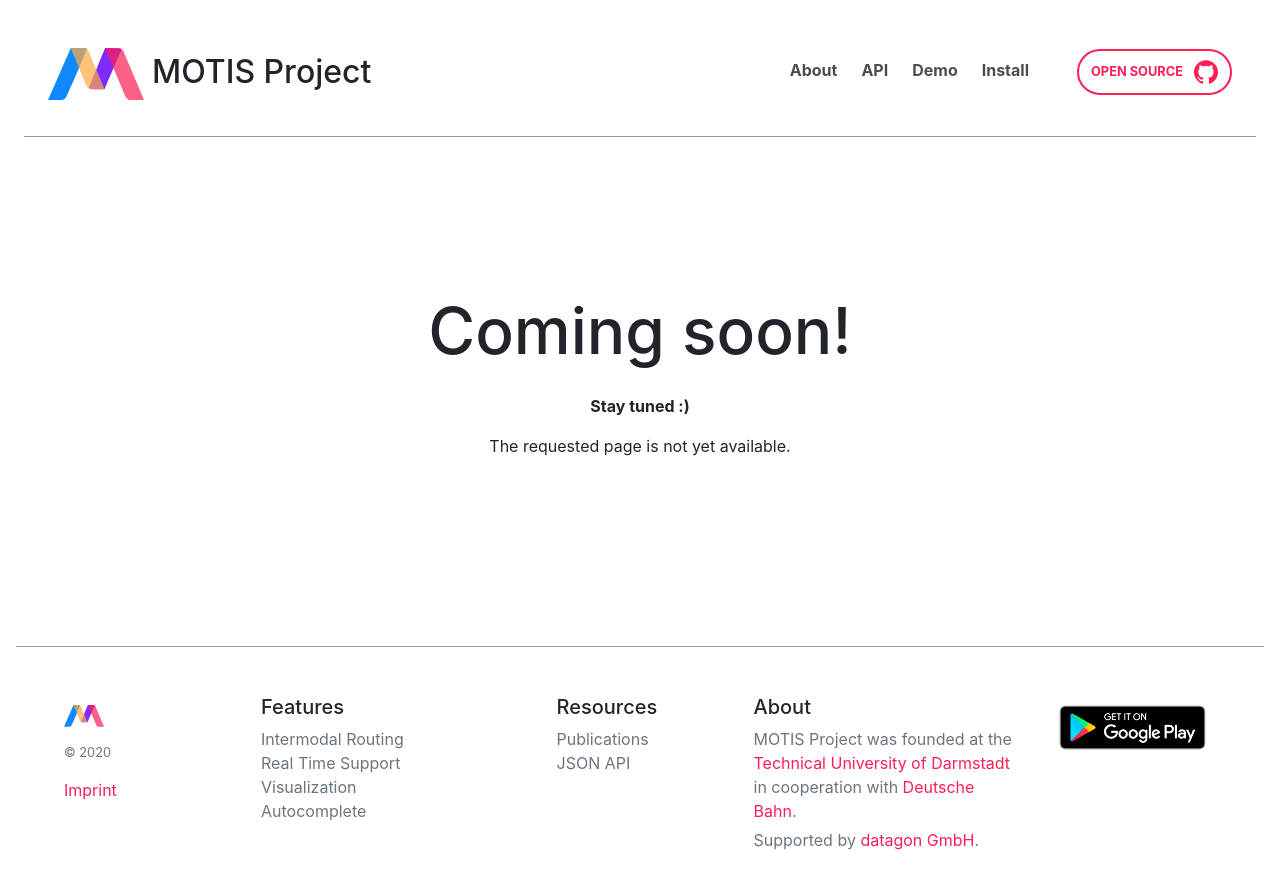
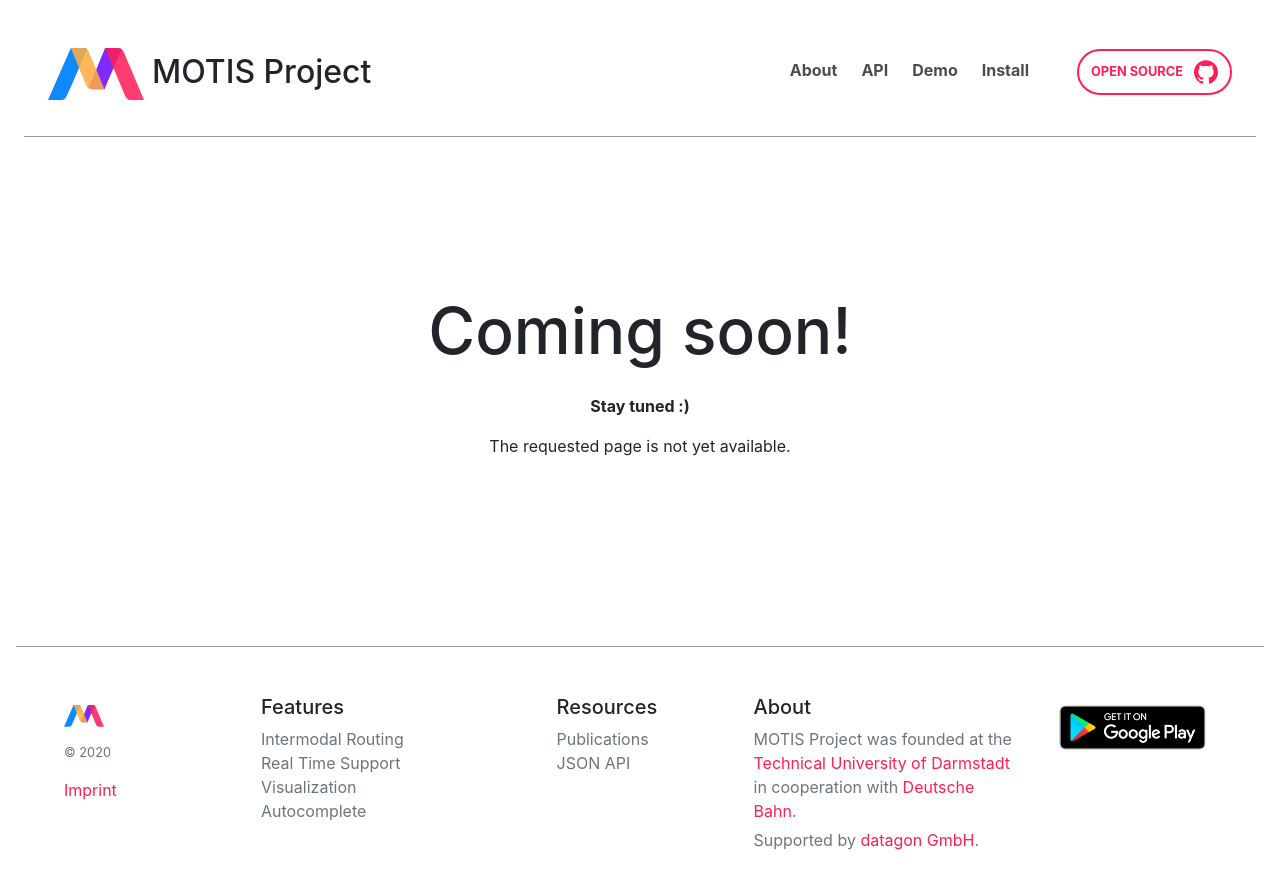
Before and after one commit to motis-project/motis-page, a Jekyll site: the page built from publications.html, in a window 1280 px wide. Shown: the top 889 px of the page. Built offline with Jekyll 4.4.1, drawn with Linux system fonts in a browser that asks for light colours.

Commit message:
use more intensive logo

```diff
--- a/_includes/footer.html
+++ b/_includes/footer.html
@@ -1,7 +1,7 @@
 <footer class="mastfoot mt-auto pl-5 pr-5 pt-5">
   <div class="row">
     <div class="col-12 col-md-2 text-center text-md-left pb-4 pb-md-0">
-      <img class="mb-2" src="{{ "/assets/motis1.svg" | relative_url }}" alt=""
+      <img class="mb-2" src="{{ "/assets/motis2.svg" | relative_url }}" alt=""
         width="40" height="40">
       <small class="d-block mb-3 text-muted">&copy; 2020</small>
       <a href="https://www.tu-darmstadt.de/impressum">Imprint</a>
--- a/_includes/header.html
+++ b/_includes/header.html
@@ -1,6 +1,6 @@
 <header
   class="masthead m-2 pb-3 mb-auto d-flex flex-wrap justify-content-center align-content-center">
-  <img src="{{ "/assets/motis1.svg" | relative_url }}" width="96" height="96" />
+  <img src="{{ "/assets/motis2.svg" | relative_url }}" width="96" height="96" />
   <h1 class="pl-sm-2 mt-auto mb-auto"><a href="{% link index.html %}">MOTIS
       Project</a></h1>
 
```
